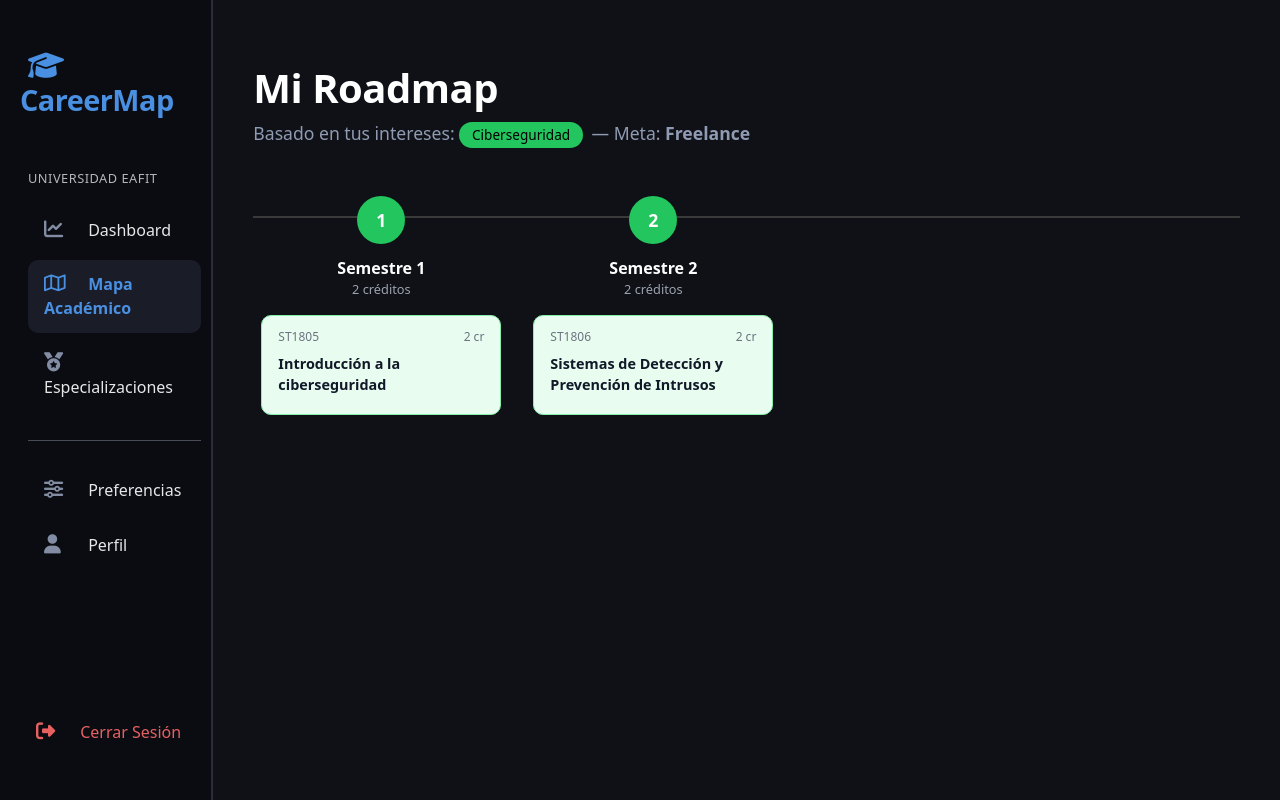
After one commit to juanjosediazrodriguez/P1-roadmap-grupo5, a Django app: page /roadmap/ in a window 1280 px wide. The commit adds this page. Run offline with Django 5.2, Linux system fonts and the light colour scheme; data comes from the database, SQL or seed files in the repository.

```diff
--- a/P1_roadmap/templates/menu.html
+++ b/P1_roadmap/templates/menu.html
@@ -56,7 +56,7 @@
                     </a>
                 </li>
                 <li class="mobile-nav-item">
-                    <a class="mobile-nav-link {% if request.resolver_match.url_name == 'roadmap' %}active{% endif %}" href="#">
+                    <a class="mobile-nav-link {% if request.resolver_match.url_name == 'roadmap' %}active{% endif %}" href="{% url 'roadmap' %}">
                         <i class="fa-regular fa-map"></i>
                         Mapa Académico
                     </a>
@@ -125,7 +125,7 @@
                             </a>
                         </li>
                         <li class="nav-item">
-                            <a class="nav-link me-2 {% if request.resolver_match.url_name == 'roadmap' %}active{% endif %}" href="#">
+                            <a class="nav-link me-2 {% if request.resolver_match.url_name == 'roadmap' %}active{% endif %}" href="{% url 'roadmap' %}">
                                 <i class="fa-regular fa-map me-3"></i>
                                 Mapa Académico
                             </a>
--- /dev/null
+++ b/roadmap/templates/roadmap/roadmap.html
@@ -0,0 +1,183 @@
+{% extends 'menu.html' %}
+{% load static %}
+
+{% block extra_css %}
+<link rel="stylesheet" href="{% static 'base_content.css' %}">
+<style>
+  .roadmap-wrapper {
+    overflow-x: auto;
+    padding-bottom: 2rem;
+  }
+
+  .roadmap-track {
+    display: flex;
+    gap: 2rem;
+    min-width: max-content;
+    padding: 1rem 0.5rem;
+    position: relative;
+  }
+
+  /* Línea horizontal que conecta los círculos */
+  .roadmap-track::before {
+    content: '';
+    position: absolute;
+    top: 36px;
+    left: 0;
+    right: 0;
+    height: 2px;
+    background-color: #3a3a3a;
+    z-index: 0;
+  }
+
+  .semester-col {
+    display: flex;
+    flex-direction: column;
+    align-items: center;
+    min-width: 220px;
+    max-width: 240px;
+  }
+
+  .semester-circle {
+    width: 48px;
+    height: 48px;
+    border-radius: 50%;
+    background-color: #22c55e;
+    color: white;
+    font-weight: bold;
+    font-size: 1.1rem;
+    display: flex;
+    align-items: center;
+    justify-content: center;
+    z-index: 1;
+    flex-shrink: 0;
+  }
+
+  .semester-title {
+    font-weight: 700;
+    font-size: 1rem;
+    margin-top: 0.75rem;
+    color: #ffffff;
+  }
+
+  .semester-credits {
+    font-size: 0.8rem;
+    color: #9ca3af;
+    margin-bottom: 1rem;
+  }
+
+  .course-card {
+    background-color: #e8fdf0;
+    border: 1.5px solid #86efac;
+    border-radius: 10px;
+    padding: 0.75rem 1rem;
+    width: 100%;
+    margin-bottom: 0.75rem;
+    color: #1a1a1a;
+  }
+
+  .course-card-header {
+    display: flex;
+    justify-content: space-between;
+    align-items: center;
+    margin-bottom: 0.4rem;
+  }
+
+  .course-code {
+    font-size: 0.75rem;
+    color: #6b7280;
+    font-weight: 500;
+  }
+
+  .course-credits {
+    font-size: 0.75rem;
+    color: #6b7280;
+  }
+
+  .course-name {
+    font-weight: 700;
+    font-size: 0.9rem;
+    color: #111827;
+    margin-bottom: 0.4rem;
+  }
+
+  .course-prereqs {
+    display: flex;
+    align-items: center;
+    gap: 0.3rem;
+    font-size: 0.75rem;
+    color: #6b7280;
+  }
+
+  .prereq-dot {
+    width: 8px;
+    height: 8px;
+    border-radius: 50%;
+    background-color: #f97316;
+    flex-shrink: 0;
+  }
+
+  .no-preferences-msg {
+    color: #9ca3af;
+    text-align: center;
+    margin-top: 3rem;
+  }
+</style>
+{% endblock %}
+
+{% block title %}Mi Roadmap{% endblock %}
+
+{% block content %}
+<div class="content-container">
+  <h1 class="page-title">Mi Roadmap</h1>
+
+  {% if preference %}
+    <p class="page-subtitle">
+      Basado en tus intereses:
+      {% for i in preference.interests.all %}
+        <span class="badge" style="background:#22c55e; color:#000; margin-right:4px;">{{ i.name }}</span>
+      {% endfor %}
+      {% if preference.career_goal %}
+        &mdash; Meta: <strong>{{ preference.career_goal.name }}</strong>
+      {% endif %}
+    </p>
+  {% endif %}
+
+  {% if semesters %}
+  <div class="roadmap-wrapper mt-4">
+    <div class="roadmap-track">
+      {% for sem in semesters %}
+      <div class="semester-col">
+        <div class="semester-circle">{{ sem.number }}</div>
+        <div class="semester-title">Semestre {{ sem.number }}</div>
+        <div class="semester-credits">{{ sem.total_credits }} créditos</div>
+
+        {% for course in sem.courses %}
+        <div class="course-card">
+          <div class="course-card-header">
+            <span class="course-code">{{ course.code }}</span>
+            <span class="course-credits">{{ course.credits }} cr</span>
+          </div>
+          <div class="course-name">{{ course.name }}</div>
+          {% with prereq_count=course.prerequisites.count %}
+          {% if prereq_count > 0 %}
+          <div class="course-prereqs">
+            <span class="prereq-dot"></span>
+            {{ prereq_count }} Pre
+          </div>
+          {% endif %}
+          {% endwith %}
+        </div>
+        {% endfor %}
+      </div>
+      {% endfor %}
+    </div>
+  </div>
+
+  {% else %}
+  <div class="no-preferences-msg">
+    <p>No hay cursos disponibles para tus preferencias actuales.</p>
+    <a href="{% url 'preferences' %}" class="btn btn-outline-light mt-3">Configurar preferencias</a>
+  </div>
+  {% endif %}
+</div>
+{% endblock %}
--- a/roadmap/urls.py
+++ b/roadmap/urls.py
@@ -6,5 +6,6 @@ urlpatterns = [
     path('specialization/<int:pk>/', views.specialization_detail, name='specialization_detail'),
     path('search/specializations/', views.specialization_search, name='specialization_search'),
     path('specialization/<int:pk>/search/', views.course_search, name='course_search'),
-
+    path('roadmap/', views.roadmap_view, name='roadmap'),
+    path('specialization/<int:pk>/roadmap/', views.specialization_roadmap, name='specialization_roadmap'),
 ]
--- a/roadmap/views.py
+++ b/roadmap/views.py
@@ -1,5 +1,5 @@
 from django.shortcuts import render, get_object_or_404
-from .models import Specialization
+from .models import Specialization, Course
 from collections import defaultdict
 from django.db.models import Sum
 from django.db.models.functions import Coalesce
@@ -7,6 +7,54 @@ from django.db.models import IntegerField, Value
 
 from django.http import JsonResponse
 from django.template.loader import render_to_string
+from accounts.models import Preference
+
+# Mapeo de intereses a nombres de especializaciones en la BD
+INTEREST_SPECIALIZATION_MAP = {
+    "Desarrollo de Software": ["Desarrollo de software"],
+    "Ciencia de Datos":       ["Data Science", "Data Analytics", "Data Engineer"],
+    "Inteligencia Artificial":["Machine Learning"],
+    "Ciberseguridad":         ["Ciberseguridad"],
+    "Computación en la Nube": ["Desarrollo de software"],
+    "Gestión de Proyectos":   ["Desarrollo de software"],
+    "Investigación":          ["Data Science", "Machine Learning"],
+    "Emprendimiento":         ["Desarrollo de software"],
+}
+
+def generate_roadmap(preference):
+    """
+    Agente algorítmico: recibe las preferencias del usuario y devuelve
+    un dict {semestre: [cursos]} ordenado por semestre sugerido.
+    """
+    if not preference:
+        return {}
+
+    # 1. Determinar qué especializaciones aplican según los intereses
+    target_specializations = set()
+    for interest in preference.interests.all():
+        for spec_name in INTEREST_SPECIALIZATION_MAP.get(interest.name, []):
+            target_specializations.add(spec_name)
+
+    # Si no hay intereses, mostrar todas las especializaciones
+    if not target_specializations:
+        specs = Specialization.objects.all()
+    else:
+        specs = Specialization.objects.filter(name__in=target_specializations)
+
+    # 2. Obtener cursos de esas especializaciones sin duplicados
+    courses = (
+        Course.objects.filter(specializations__in=specs)
+        .distinct()
+        .prefetch_related('prerequisites')
+        .order_by('semester_suggested', 'code')
+    )
+
+    # 3. Agrupar por semestre
+    roadmap = defaultdict(list)
+    for course in courses:
+        roadmap[course.semester_suggested].append(course)
+
+    return dict(sorted(roadmap.items()))
 
 def specialization_list(request):
     query = request.GET.get('q', '')
@@ -54,6 +102,75 @@ def specialization_search(request):
 
     return JsonResponse({'html': html})
 
+MAX_CREDITS_PER_SEMESTER = 21
+MAX_SEMESTERS = 9
+
+def generate_specialization_roadmap(specialization):
+    """
+    Genera un roadmap para una especialización respetando:
+    - El semestre sugerido de cada curso como punto de partida
+    - Máximo 21 créditos por semestre
+    - Máximo 9 semestres
+    """
+    courses = (
+        specialization.courses
+        .prefetch_related('prerequisites')
+        .order_by('semester_suggested', 'code')
+    )
+
+    semester_credits = defaultdict(int)
+    semester_courses = defaultdict(list)
+
+    for course in courses:
+        target = course.semester_suggested
+        # Si el semestre está lleno, pasar al siguiente hasta que quepa
+        while (
+            semester_credits[target] + course.credits > MAX_CREDITS_PER_SEMESTER
+            and target <= MAX_SEMESTERS
+        ):
+            target += 1
+        semester_courses[target].append(course)
+        semester_credits[target] += course.credits
+
+    return [
+        {
+            'number': sem,
+            'courses': semester_courses[sem],
+            'total_credits': semester_credits[sem],
+        }
+        for sem in sorted(semester_courses.keys())
+    ]
+
+
+def specialization_roadmap(request, pk):
+    specialization = get_object_or_404(Specialization, pk=pk)
+    semesters = generate_specialization_roadmap(specialization)
+    return render(request, 'roadmap/specialization_roadmap.html', {
+        'specialization': specialization,
+        'semesters': semesters,
+    })
+
+
+def roadmap_view(request):
+    preference = Preference.objects.first()
+    roadmap_by_semester = generate_roadmap(preference)
+
+    # Construir lista de semestres con sus cursos y total de créditos
+    semesters = [
+        {
+            'number': sem,
+            'courses': courses,
+            'total_credits': sum(c.credits for c in courses),
+        }
+        for sem, courses in roadmap_by_semester.items()
+    ]
+
+    return render(request, 'roadmap/roadmap.html', {
+        'semesters': semesters,
+        'preference': preference,
+    })
+
+
 # Vista para búsqueda de cursos vía AJAX
 def course_search(request, pk):
     query = request.GET.get('q', '')
```
Also changed, not shown: roadmap/templates/roadmap/courses.html (+6 -1 lines), roadmap/templates/roadmap/specialization_roadmap.html (added, +176 -0 lines).
